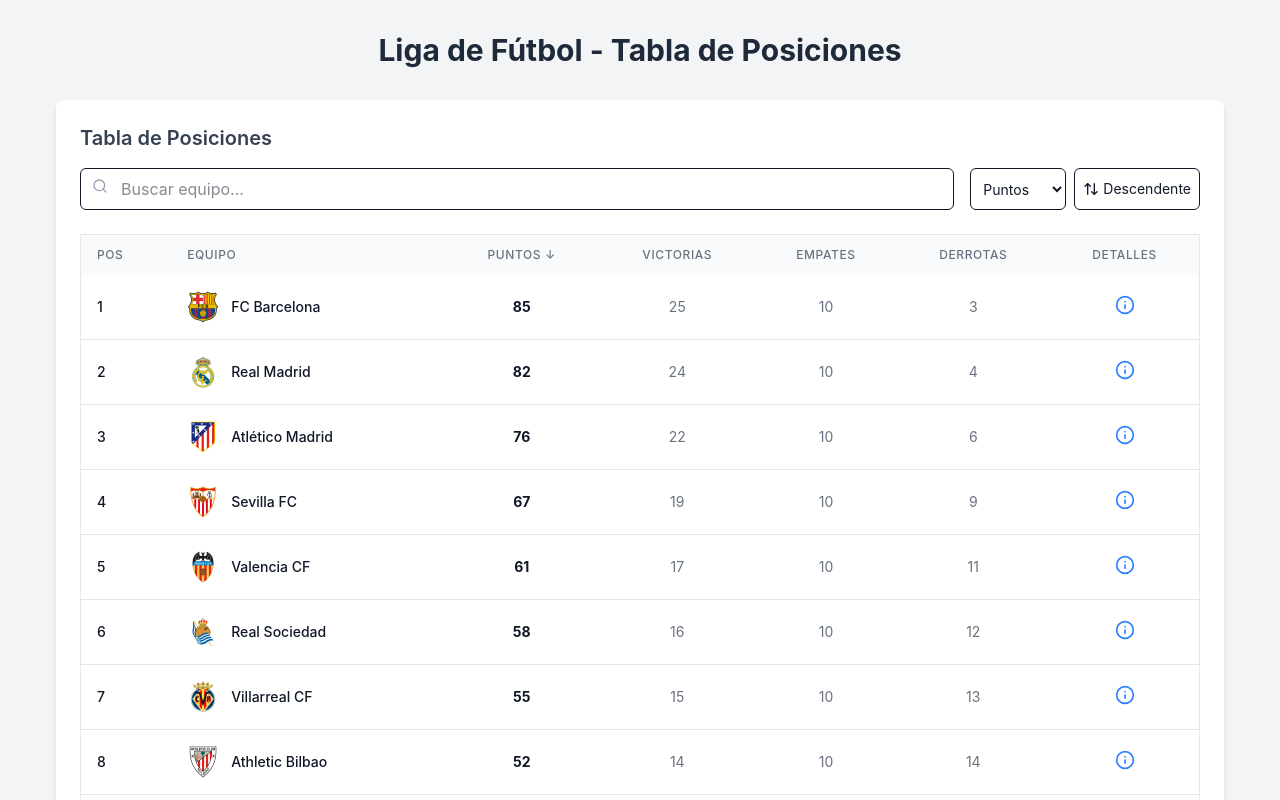
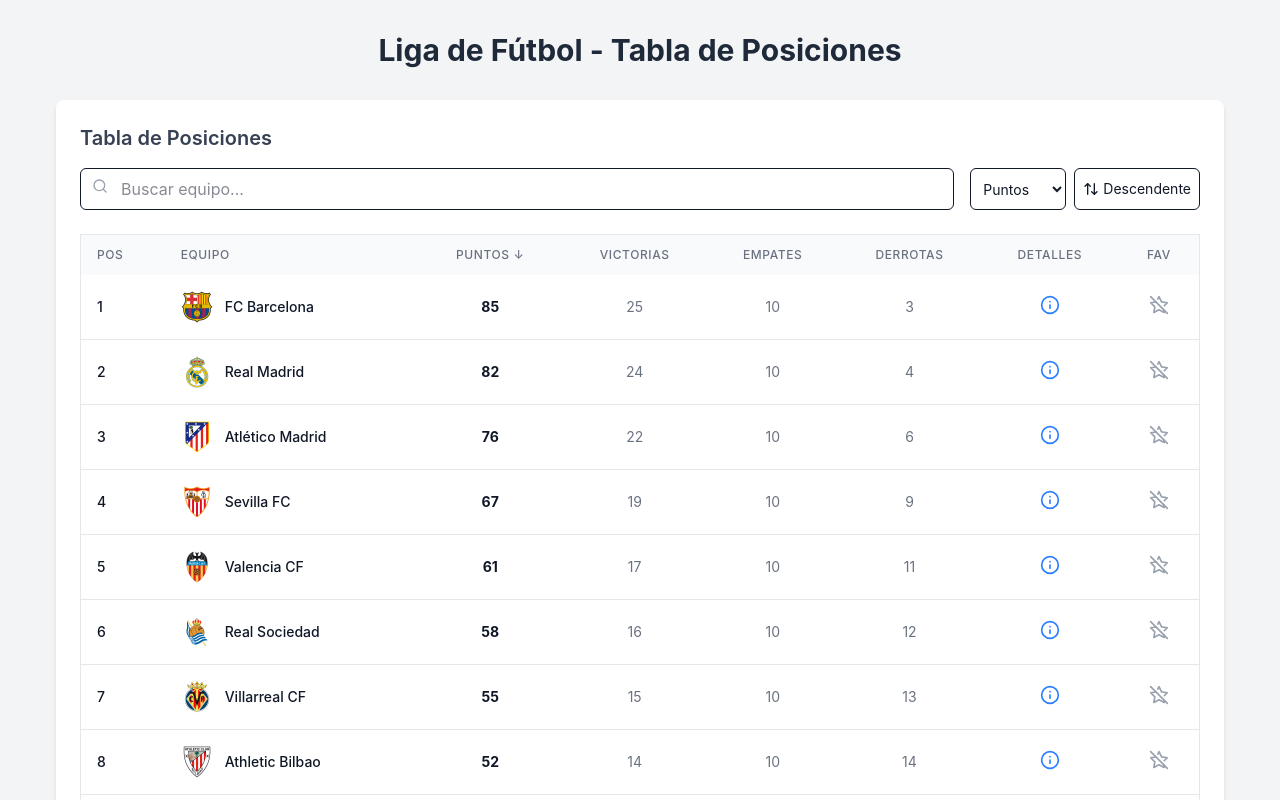
Before and after one commit to AndreeJimenez/Football-Leaderboard, a React (Vite) app: page / in a window 1280 px wide. Shown: the top 800 px of the page. Built offline with nearby package versions, Linux system fonts and the light colour scheme; data requests are answered from the project's data file.

Commit message:
Implement favorites feature

```diff
--- a/src/App.tsx
+++ b/src/App.tsx
@@ -1,5 +1,5 @@
 import { useState, useEffect } from 'react'
-import { ArrowUpDown, Search, Info, X } from 'lucide-react'
+import { ArrowUpDown, Search, Info, X, Star, StarOff } from 'lucide-react'
 import './App.css'
 
 interface Team {
@@ -25,6 +25,7 @@
   const [sortOrder, setSortOrder] = useState<"asc" | "desc">("desc")
   const [searchTerm, setSearchTerm] = useState("")
   const [selectedTeam, setSelectedTeam] = useState<Team | null>(null)
+  const [favorites, setFavorites] = useState<Team[]>([])
 
   // Cargar datos de equipos
   useEffect(() => {
@@ -74,6 +75,20 @@
   // Mostrar detalles del equipo
   const showTeamDetails = (team: Team) => {
     setSelectedTeam(team)
+  }
+
+  // Alternar favoritos
+  const toggleFavorite = (team: Team) => {
+    if (favorites.some(fav => fav.id === team.id)) {
+      setFavorites(favorites.filter(fav => fav.id !== team.id))
+    } else {
+      setFavorites([...favorites, team])
+    }
+  }
+
+  // Verificar si un equipo es favorito
+  const isFavorite = (teamId: number) => {
+    return favorites.some(team => team.id === teamId)
   }
 
   return (
@@ -172,6 +187,9 @@
                     <th className="py-3 px-4 text-center text-xs font-medium text-gray-500 uppercase tracking-wider">
                       Detalles
                     </th>
+                    <th className="py-3 px-4 text-center text-xs font-medium text-gray-500 uppercase tracking-wider">
+                      Fav
+                    </th>
                   </tr>
                 </thead>
                 <tbody className="divide-y divide-gray-200">
@@ -208,6 +226,18 @@
                           className="text-blue-500 hover:text-blue-700 focus:outline-none"
                         >
                           <Info className="h-5 w-5" />
+                        </button>
+                      </td>
+                      <td className="py-4 px-4 whitespace-nowrap text-sm text-center">
+                        <button
+                          onClick={() => toggleFavorite(team)}
+                          className="focus:outline-none"
+                        >
+                          {isFavorite(team.id) ? (
+                            <Star className="h-5 w-5 text-yellow-400 fill-yellow-400" />
+                          ) : (
+                            <StarOff className="h-5 w-5 text-gray-400" />
+                          )}
                         </button>
                       </td>
                     </tr>
@@ -298,7 +328,24 @@
                 </p>
               </div>
 
-              <div className="flex justify-end">
+              <div className="flex justify-between">
+                <button
+                  onClick={() => toggleFavorite(selectedTeam)}
+                  className="flex items-center gap-1 px-4 py-2 border border-gray-300 rounded-md hover:bg-gray-50 focus:outline-none"
+                >
+                  {isFavorite(selectedTeam.id) ? (
+                    <>
+                      <Star className="h-4 w-4 text-yellow-400 fill-yellow-400" />
+                      <span>Quitar de favoritos</span>
+                    </>
+                  ) : (
+                    <>
+                      <Star className="h-4 w-4" />
+                      <span>Agregar a favoritos</span>
+                    </>
+                  )}
+                </button>
+
                 <button
                   onClick={() => setSelectedTeam(null)}
                   className="px-4 py-2 bg-gray-200 text-gray-700 rounded-md hover:bg-gray-300 focus:outline-none"
```
